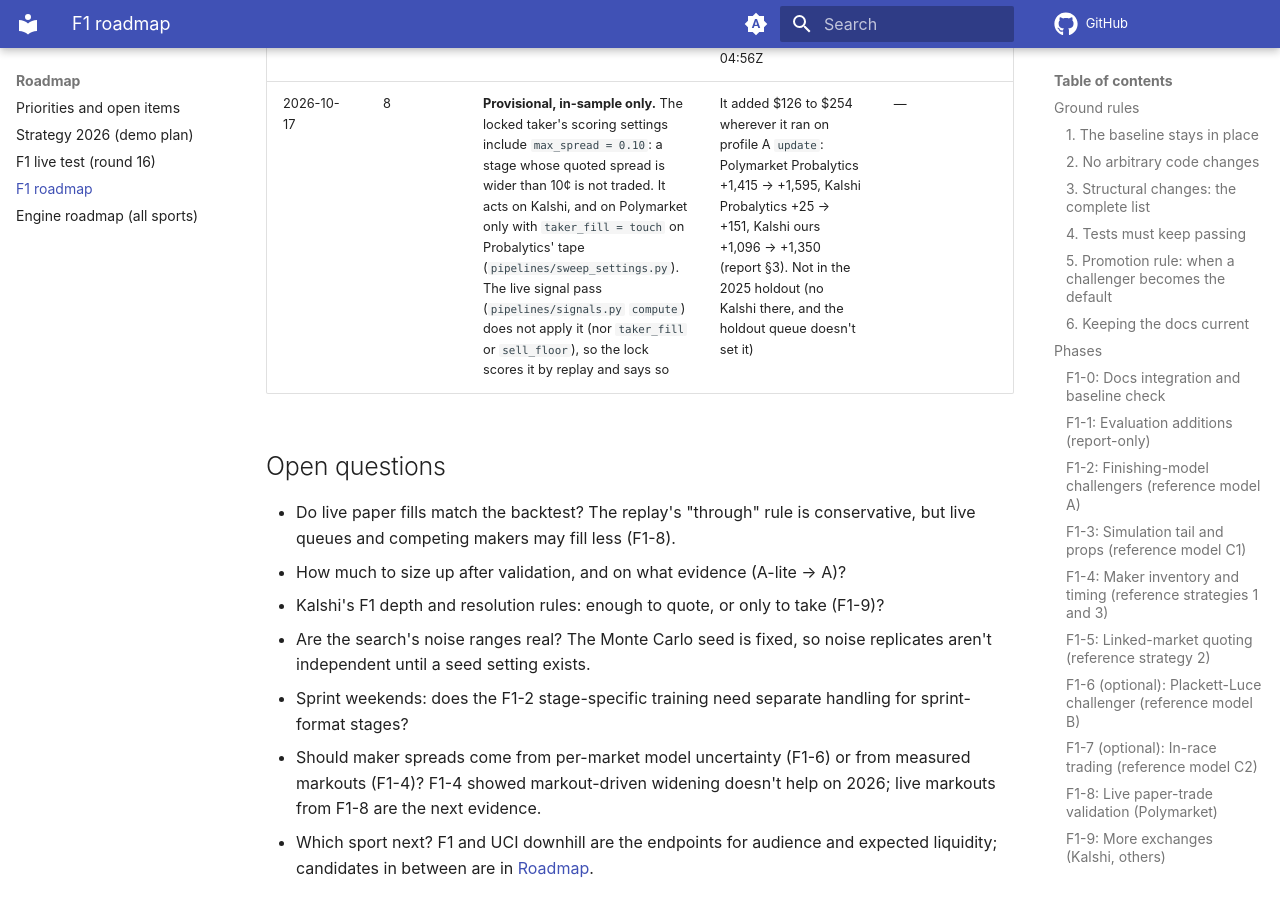
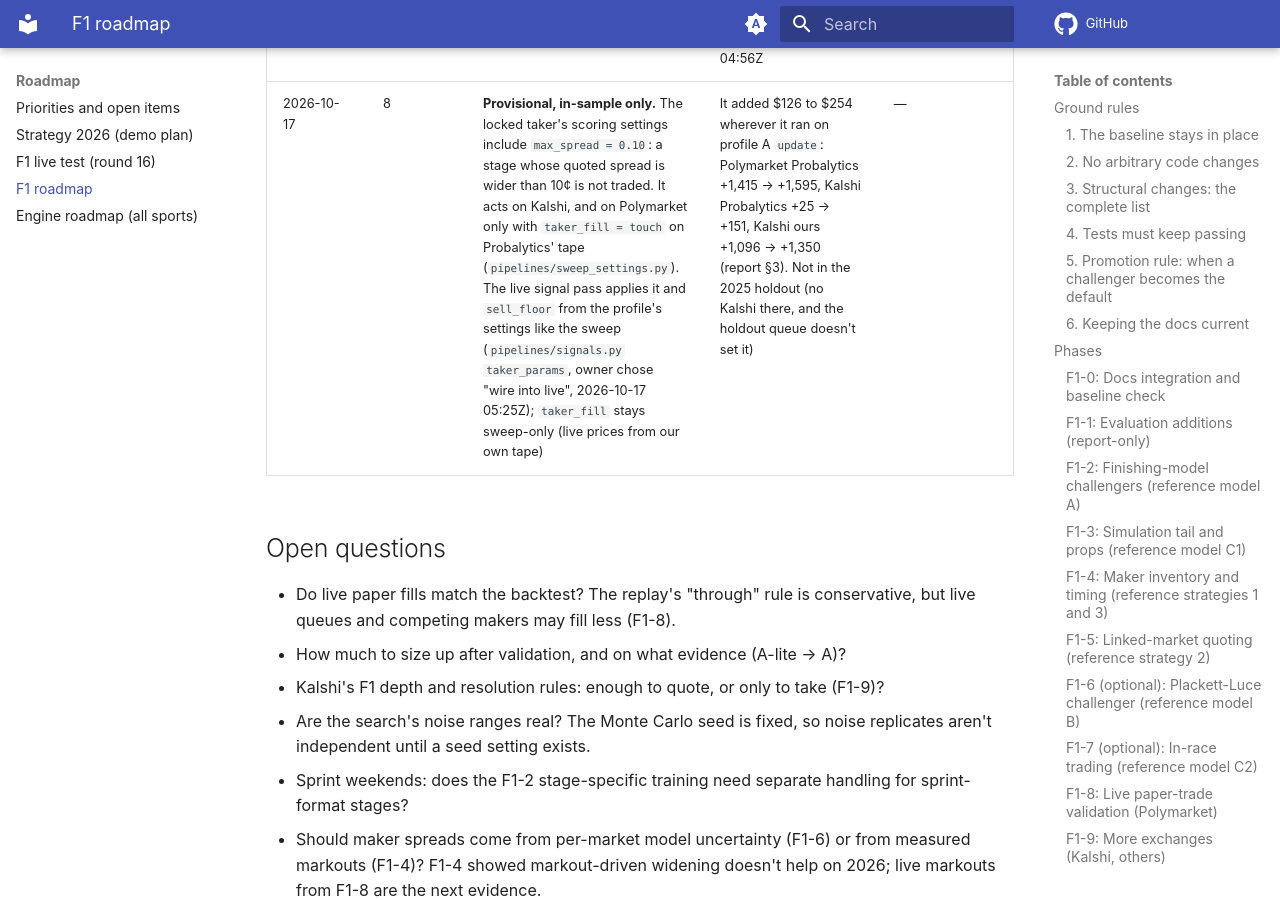
Before and after one commit to lalligagger/racinglines-public, an MkDocs documentation site: the page built from docs/f1-roadmap.md, in a window 1280 px wide and 900 px high, scrolled down 45833 px. Built offline with MkDocs 1.6.1 and Material for MkDocs 9.7.7, drawn with Linux system fonts in a browser that asks for light colours; comment, search, counter and statistics services are not loaded.

Commit message:
[docs] Decision log: the spread limit and sale floor now apply live
Co-Authored-By: Claude Opus 5.5 (1M context) <noreply@anthropic.com>
Claude-Session: https://claude.ai/code/session_014SfDSfsSvbeUfJLnijiCm6

```diff
--- a/docs/f1-roadmap.md
+++ b/docs/f1-roadmap.md
@@ -476,7 +476,7 @@ signals, with leakage-rule tests like Polymarket's.
 | 2026-10-14 | 8 | **Optional, off by default, nothing chosen.** Calibration power on the race-win prices (C48): the sweep setting `calib_power` maps win chances to p^a (renormalised) and resamples the sims so every market follows. `walk_forward` reads `sports/f1/calibration.toml`, fitted on earlier races only (grid 2.3, nogrid 2.1 after 2026-15; leak check: 31 cut points, no earlier row changed). 4,000-sim sweeps: race-win log loss 0.1694 → 0.1627 (2025), 0.2244 → 0.2194 (2026, market 0.2222); all 9 strategies' P&L better in both seasons ([F1 calibration](f1-calibration.md)) | The model is flat: 2025 drivers priced 5–10% won 2.0%. One power keeps podium, h2h and constructor prices coherent with the win price. Not the default: the base settings and the method were chosen with these seasons in view; promotion is the owner's call | — |
 | 2026-10-15 | 8 | **Per-event lock for paper trading, round 18 to the end of 2026.** One strategy is committed before each event's first session; additions only after a stage, each timestamped at the price then; nothing edited; scored as bet, sportsbook lines included ([Paper trading](paper-trading.md#the-per-event-lock-owner-2026-10-15-through-the-end-of-the-2026-f1-season)) | Owner, 2026-10-15: "everything must be done as bet, as if the paper trades were a live test". Tonight's golden and walk-forward runs are in-sample (profile A was tuned on 2026); only a pre-registered weekend is out of sample | Within a weekend, 2026-10-05's "profiles stay tunable" (they still change between weekends) |
 | 2026-10-17 | 8 | **Calibration stays off in every per-event lock, rounds 18–23** (`calib_power` unset; the 2026-10-14 row's setting is not chosen). Retuning later counts as a new entry from its own date (2026-10-15 lock row) | The only out-of-sample check goes the other way. 2025 holdout (Las Vegas, Qatar, Abu Dhabi; Polymarket; profile A `update`, Probalytics at the ask): −37 off vs −95 on; maker −228 vs −516 (fill-fidelity report, library `engineering/2026-10-16-fill-fidelity/report.md` §5). NASCAR's fit (Phoenix, run `calibration-20261016T211903Z`) also stays off: 2026 race-win log loss 0.2358/0.2370 vs Kalshi 0.2089. The in-sample gains (2026-10-14 row) were measured on the seasons the method was chosen on. Owner approved in the "pre-lock improvements" thread, 2026-10-17 04:56Z | — |
-| 2026-10-17 | 8 | **Provisional, in-sample only.** The locked taker's scoring settings include `max_spread = 0.10`: a stage whose quoted spread is wider than 10¢ is not traded. It acts on Kalshi, and on Polymarket only with `taker_fill = touch` on Probalytics' tape (`pipelines/sweep_settings.py`). The live signal pass (`pipelines/signals.py` `compute`) does not apply it (nor `taker_fill` or `sell_floor`), so the lock scores it by replay and says so | It added $126 to $254 wherever it ran on profile A `update`: Polymarket Probalytics +1,415 → +1,595, Kalshi Probalytics +25 → +151, Kalshi ours +1,096 → +1,350 (report §3). Not in the 2025 holdout (no Kalshi there, and the holdout queue doesn't set it) | — |
+| 2026-10-17 | 8 | **Provisional, in-sample only.** The locked taker's scoring settings include `max_spread = 0.10`: a stage whose quoted spread is wider than 10¢ is not traded. It acts on Kalshi, and on Polymarket only with `taker_fill = touch` on Probalytics' tape (`pipelines/sweep_settings.py`). The live signal pass applies it and `sell_floor` from the profile's settings like the sweep (`pipelines/signals.py` `taker_params`, owner chose "wire into live", 2026-10-17 05:25Z); `taker_fill` stays sweep-only (live prices from our own tape) | It added $126 to $254 wherever it ran on profile A `update`: Polymarket Probalytics +1,415 → +1,595, Kalshi Probalytics +25 → +151, Kalshi ours +1,096 → +1,350 (report §3). Not in the 2025 holdout (no Kalshi there, and the holdout queue doesn't set it) | — |
 
 ## Open questions
 
```
